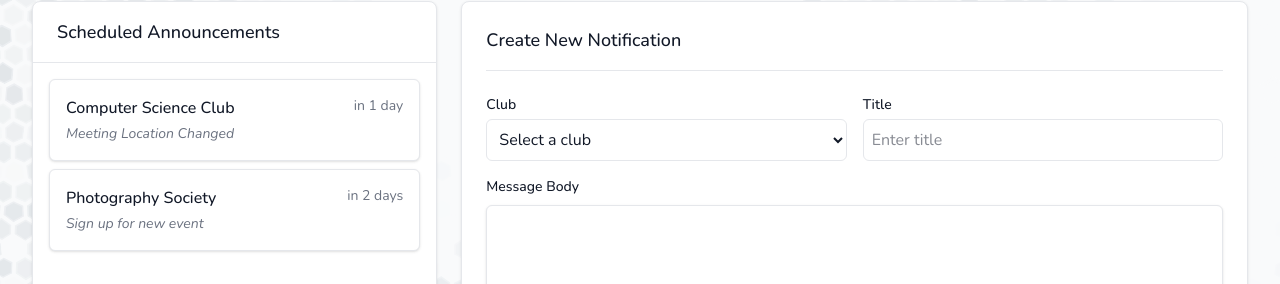
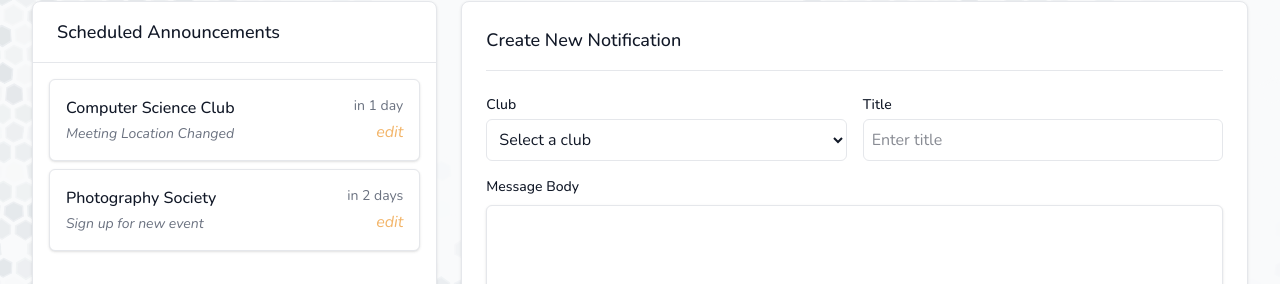
Before and after one commit to timothywashburn/clubhive, a React (Vite) app in the folder client/: page /send-notification in a window 1280 px wide. Shown: the part 196-480 px from the top of the page. Built offline with nearby package versions, Linux system fonts and the light colour scheme; no server answers.

Commit message:
edit button

```diff
--- a/client/src/pages/SendNotification.tsx
+++ b/client/src/pages/SendNotification.tsx
@@ -30,16 +30,17 @@ export function SendNotification() {
 
                         <div className="p-4 space-y-2">
                             {scheduled.map((item, index) => (
-                                <div
-                                    key={index}
-                                    className="w-full rounded-md border border-outline-variant bg-surface p-4 shadow-sm hover:bg-surface-variant transition"
-                                >
+                                <div key={index} className="w-full rounded-md border border-outline-variant bg-surface p-4 shadow-sm ">
                                     <div className="flex justify-between items-start">
                                         <div>
                                             <div className="text-on-surface font-medium text-base capitalize">{item.club}</div>
                                             <div className="text-sm italic text-on-surface-variant mt-1">{item.title}</div>
                                         </div>
-                                        <div className="text-sm text-on-surface-variant whitespace-nowrap">{item.time}</div>
+
+                                        <div className="text-right">
+                                            <div className="text-sm text-on-surface-variant whitespace-nowrap">{item.time}</div>
+                                            <div className="text-primary italic text-m mt-1 hover:text-primary/90">edit</div>
+                                        </div>
                                     </div>
                                 </div>
                             ))}
```
